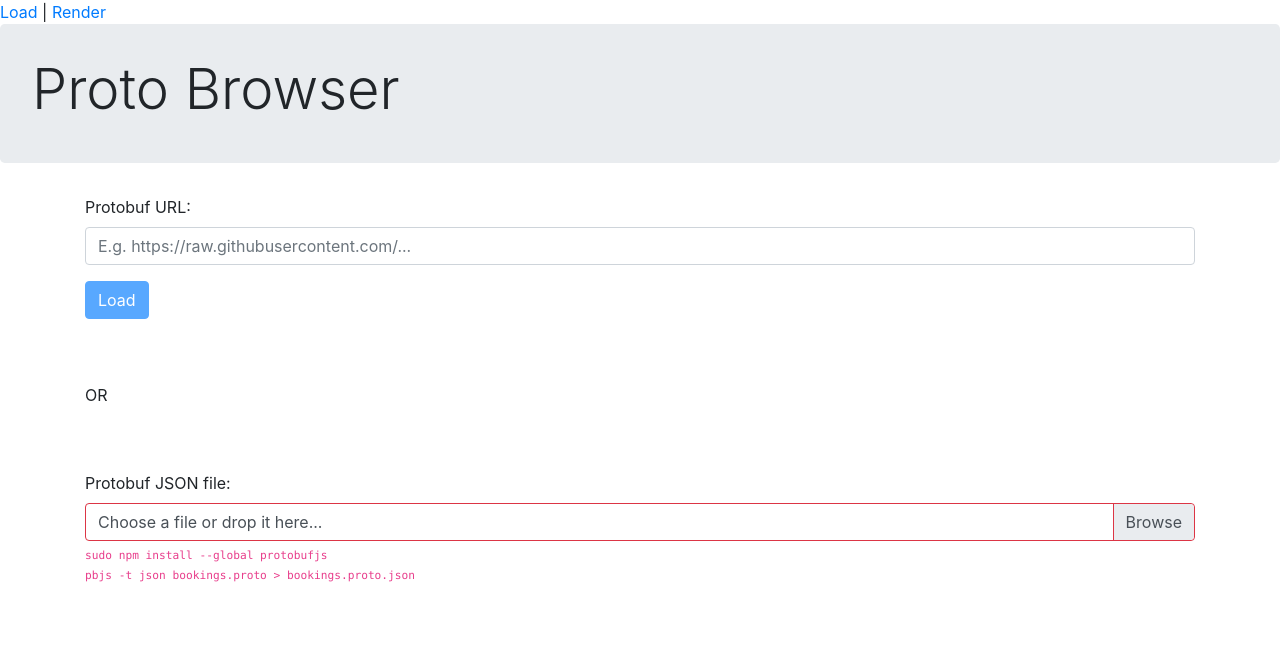
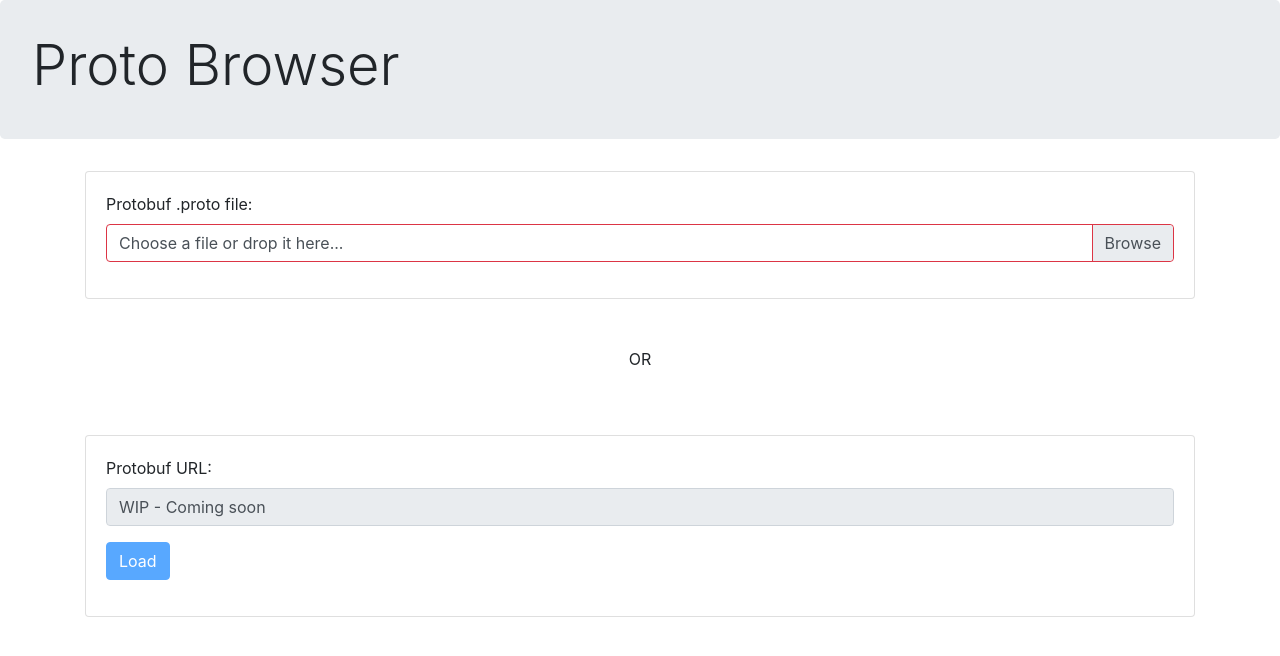
Before and after one commit to JenswBE/proto-browser, a Vue app: page / in a window 1280 px wide. Shown: the top 656 px of the page. Built offline with nearby package versions, Linux system fonts and the light colour scheme.

Commit message:
Clean up

```diff
--- a/public/index.html
+++ b/public/index.html
@@ -1,17 +1,23 @@
 <!DOCTYPE html>
 <html lang="en">
-  <head>
-    <meta charset="utf-8">
-    <meta http-equiv="X-UA-Compatible" content="IE=edge">
-    <meta name="viewport" content="width=device-width,initial-scale=1.0">
-    <link rel="icon" href="<%= BASE_URL %>favicon.ico">
-    <title><%= htmlWebpackPlugin.options.title %></title>
-  </head>
-  <body>
+
+<head>
+    <meta charset="utf-8" />
+    <meta http-equiv="X-UA-Compatible" content="IE=edge" />
+    <meta name="viewport" content="width=device-width,initial-scale=1.0" />
+    <link rel="icon" href="<%= BASE_URL %>favicon.ico" />
+    <title>Proto Browser</title>
+</head>
+
+<body>
     <noscript>
-      <strong>We're sorry but <%= htmlWebpackPlugin.options.title %> doesn't work properly without JavaScript enabled. Please enable it to continue.</strong>
+      <strong>
+        We're sorry but Proto Browser doesn't work properly without JavaScript
+        enabled. Please enable it to continue.
+      </strong>
     </noscript>
     <div id="app"></div>
     <!-- built files will be auto injected -->
-  </body>
+</body>
+
 </html>
--- a/src/App.vue
+++ b/src/App.vue
@@ -1,9 +1,5 @@
 <template>
   <div id="app">
-    <div id="nav">
-      <router-link to="/">Load</router-link> |
-      <router-link to="/render">Render</router-link>
-    </div>
     <router-view />
   </div>
 </template>
--- a/src/views/Load.vue
+++ b/src/views/Load.vue
@@ -1,14 +1,34 @@
 <template>
   <div>
     <b-jumbotron
-      v-if="currentMode == modes.LOAD"
       header="Proto Browser"
       header-level="4"
       style="padding: 2rem 2rem;"
     ></b-jumbotron>
 
     <b-container>
-      <template v-if="currentMode == modes.LOAD">
+      <b-card>
+        <b-form>
+          <b-form-group
+            id="input-group-proto-file"
+            label="Protobuf .proto file:"
+            label-for="input-proto-file"
+          >
+            <b-form-file
+              id="input-proto-file"
+              v-model="ioProtoFile"
+              :state="Boolean(ioProtoFile)"
+              placeholder="Choose a file or drop it here..."
+              drop-placeholder="Drop file here..."
+              @input="parseProtoFile"
+            ></b-form-file>
+          </b-form-group>
+        </b-form>
+      </b-card>
+
+      <p class="pt-5 pb-5 text-center">OR</p>
+
+      <b-card>
         <b-form>
           <b-form-group
             id="input-group-proto-text-url"
@@ -17,46 +37,22 @@
           >
             <b-form-input
               id="input-proto-text-url"
-              v-model="ioProtoTextURL"
+              v-model="ioProtoURL"
               placeholder="E.g. https://raw.githubusercontent.com/..."
+              disabled
             >
             </b-form-input>
             <b-button
               variant="primary"
               class="mt-3"
-              :disabled="!ioProtoTextURL"
+              :disabled="true"
               @click="fetchProtoText"
             >
-              Load</b-button
-            >
+              Load
+            </b-button>
           </b-form-group>
         </b-form>
-
-        <p class="pt-5 pb-5">OR</p>
-
-        <b-form>
-          <b-form-group
-            id="input-group-proto-file"
-            label="Protobuf JSON file:"
-            label-for="input-proto-file"
-          >
-            <b-form-file
-              id="input-proto-file"
-              v-model="ioProtoJSONFile"
-              :state="Boolean(ioProtoJSONFile)"
-              placeholder="Choose a file or drop it here..."
-              drop-placeholder="Drop file here..."
-              @input="parseProtoJSON"
-            ></b-form-file>
-            <template v-slot:description>
-              <code>
-                sudo npm install --global protobufjs<br />
-                pbjs -t json bookings.proto > bookings.proto.json
-              </code>
-            </template>
-          </b-form-group>
-        </b-form>
-      </template>
+      </b-card>
     </b-container>
   </div>
 </template>
@@ -73,8 +69,9 @@ export default {
         RENDER: 'render',
       },
       currentMode: 'load',
-      ioProtoJSONFile: null,
-      ioProtoTextURL: '',
+      ioProtoFile: null,
+      ioProtoURL: 'WIP - Coming soon',
+      ioProtoContents: '',
       namespace: null,
       messagesList: [],
       messageName: 'Bookings',
@@ -96,7 +93,7 @@ export default {
       // // Capture current context
       // let vm = this
       // // Load Protobuf from remote URL
-      // protobuf.load(this.ioProtoTextURL, (error, root) => {
+      // protobuf.load(this.ioProtoURL, (error, root) => {
       //   if (error) alert(error)
       //   vm.namespace = root.nestedArray[0]
       //   // Trigger message extraction
@@ -104,7 +101,7 @@ export default {
       // })
     },
 
-    parseProtoJSON() {
+    parseProtoFile() {
       // let vm = this
       let reader = new FileReader()
       reader.onload = () => {
@@ -117,7 +114,7 @@ export default {
         // // Trigger message extraction
         // vm.getMessagesFromProto()
       }
-      reader.readAsText(this.ioProtoJSONFile)
+      reader.readAsText(this.ioProtoFile)
     },
 
     getMessagesFromProto() {
@@ -202,7 +199,7 @@ export default {
 
     startLoadMode() {
       // Clean up
-      this.ioProtoJSONFile = null
+      this.ioProtoFile = null
       this.namespace = null
       this.messagesList = []
       this.node = {}
```
Also changed, not shown: package.json (indentation only).
